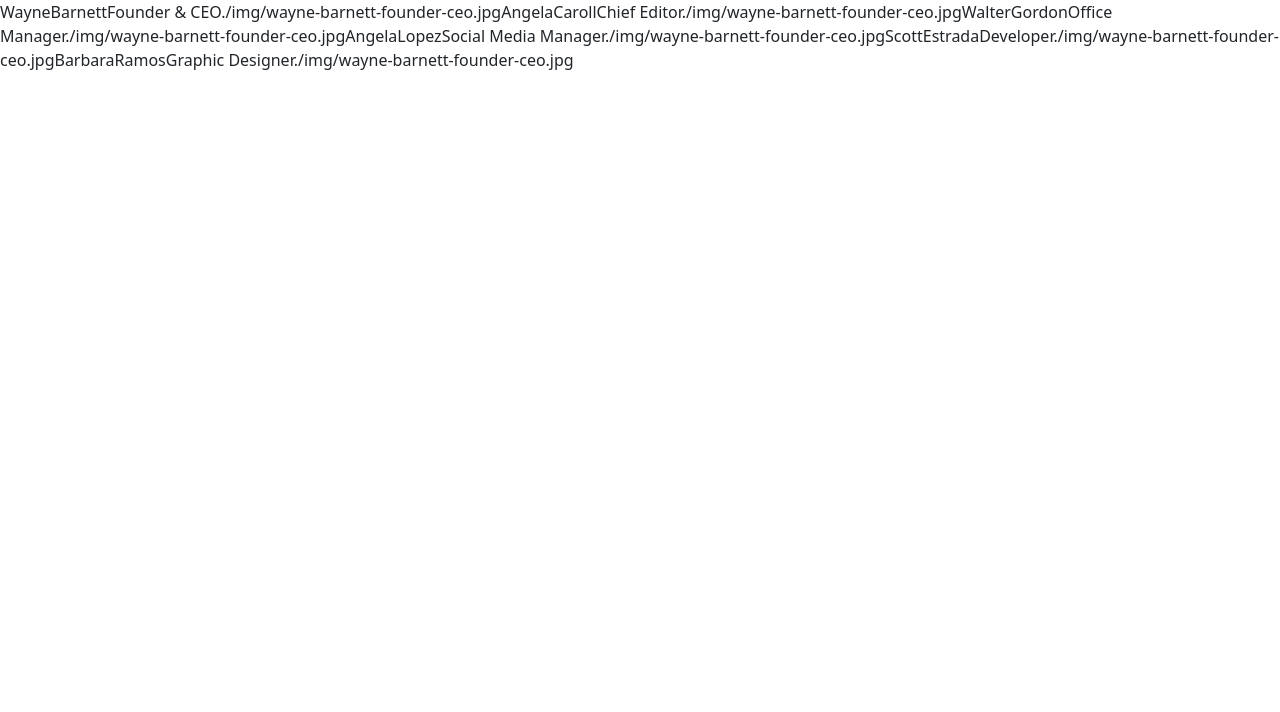
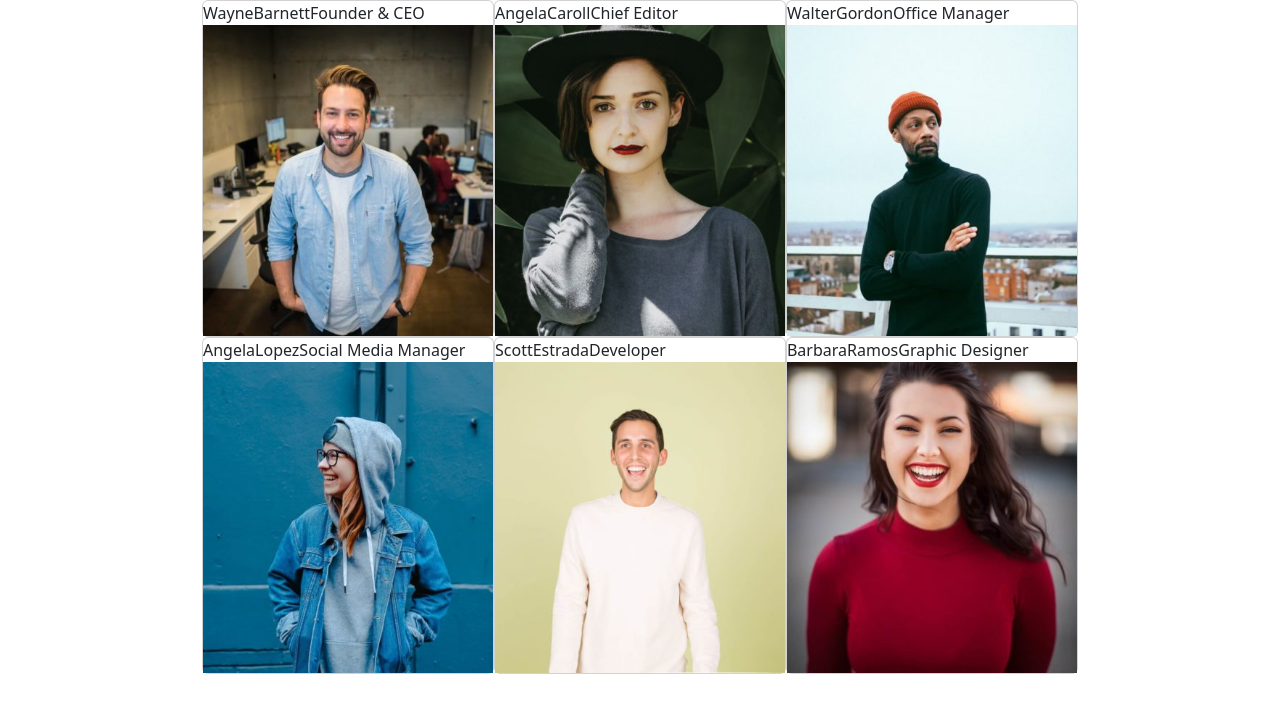
Before and after one commit to PinoGabriel/js-our-team, a plain HTML site: page index.html in a window 1280 px wide. Drawn offline with nearby package versions, Linux system fonts and the light colour scheme.

Commit message:
feat: added div and img to JS

```diff
--- a/css/style.css
+++ b/css/style.css
@@ -0,0 +1,10 @@
+.container {
+    width: 900px;
+    margin: 0 auto;
+    display: flex;
+    flex-wrap: wrap;
+}
+
+.card {
+    width: calc(100% / 3);
+}
--- a/index.html
+++ b/index.html
@@ -10,7 +10,7 @@
 </head>
 <body>
 
-    <div id="msg"></div>
+    <div id="msg" class="container"></div>
 
 
 
--- a/js/main.js
+++ b/js/main.js
@@ -13,37 +13,37 @@ const list = [
         userName : "Wayne",
         userSurname : "Barnett",
         userWork : "Founder & CEO",
-        img : "./img/wayne-barnett-founder-ceo.jpg"
+        imgSource : "./img/wayne-barnett-founder-ceo.jpg"
     },
     {
         userName : "Angela",
         userSurname : "Caroll",
         userWork : "Chief Editor",
-        img : "./img/wayne-barnett-founder-ceo.jpg"
+        imgSource : "./img/angela-caroll-chief-editor.jpg"
     },
     {
         userName : "Walter",
         userSurname : "Gordon",
         userWork : "Office Manager",
-        img : "./img/wayne-barnett-founder-ceo.jpg"
+        imgSource : "./img/walter-gordon-office-manager.jpg"
     },
     {
         userName : "Angela",
         userSurname : "Lopez",
         userWork : "Social Media Manager",
-        img : "./img/wayne-barnett-founder-ceo.jpg"
+        imgSource : "./img/angela-lopez-social-media-manager.jpg"
     },
     {
         userName : "Scott",
         userSurname : "Estrada",
         userWork : "Developer",
-        img : "./img/wayne-barnett-founder-ceo.jpg"
+        imgSource : "./img/scott-estrada-developer.jpg"
     },
     {
         userName : "Barbara",
         userSurname : "Ramos",
         userWork : "Graphic Designer",
-        img : "./img/wayne-barnett-founder-ceo.jpg"
+        imgSource : "./img/barbara-ramos-graphic-designer.jpg"
     }
 ];
 
@@ -52,11 +52,22 @@ key(list);
 // STAMPRAE SU CONSOLE PER OGNI MEMBRO LE INFORMAIZONI
 function key(elemento) {
     const msg = document.getElementById("msg")
+
+
     for (let i = 0; i < elemento.length; i++) {
+        let divGen = document.createElement("div")
+        let div = document.createElement("div")
+        let immagine = document.createElement("img")
+        divGen.append(div, immagine)
+        msg.append(divGen)
+        divGen.classList.add("card")
 
-        for (let chiave in elemento[i]) {
-            msg.innerHTML += (chiave, elemento[i][chiave]);
-        }
+
+        div.innerHTML += elemento[i].userName
+        div.innerHTML += elemento[i].userSurname
+        div.innerHTML += elemento[i].userWork
+        immagine.src = elemento[i].imgSource
+
 
     }
 }
```
